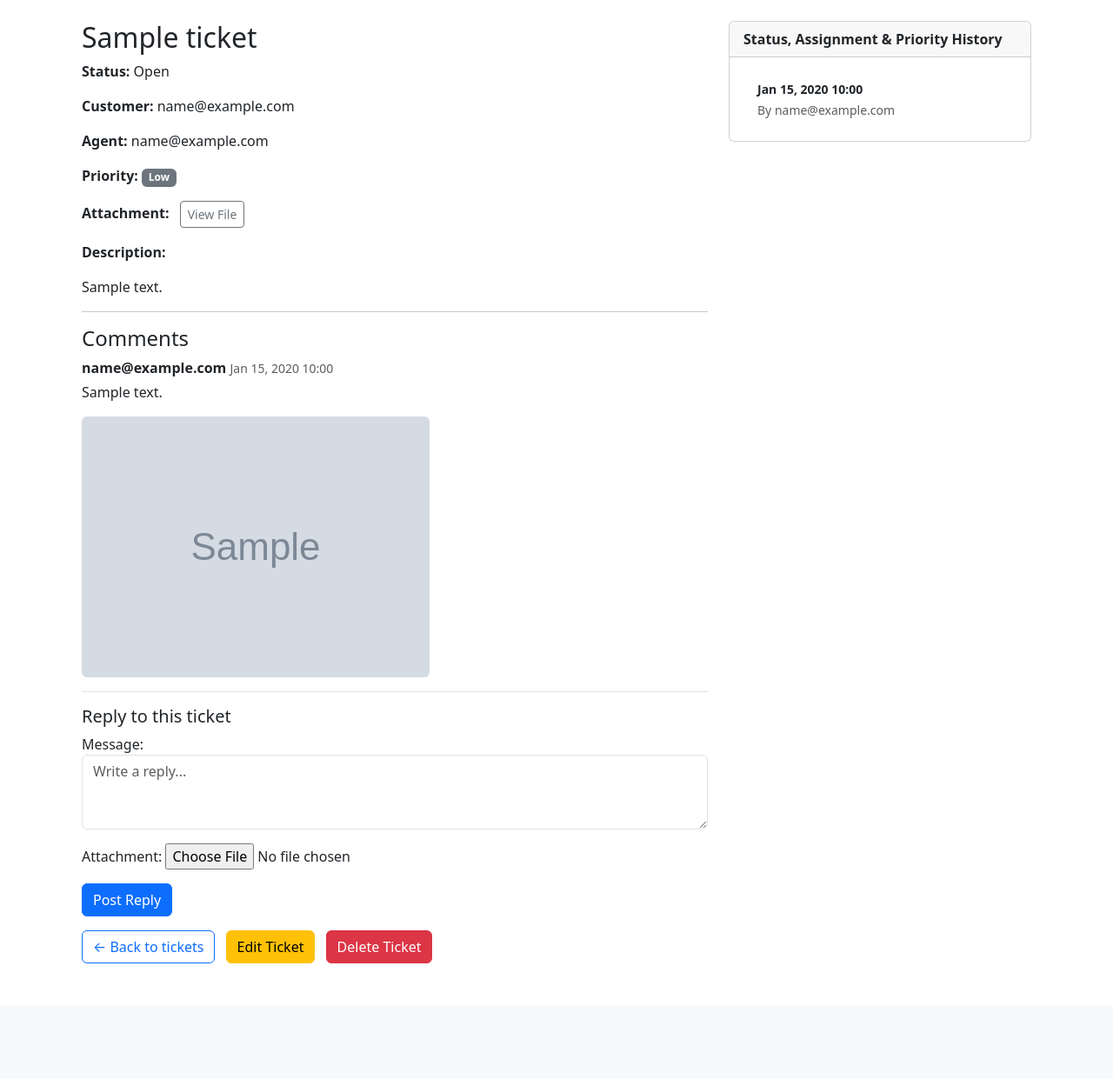
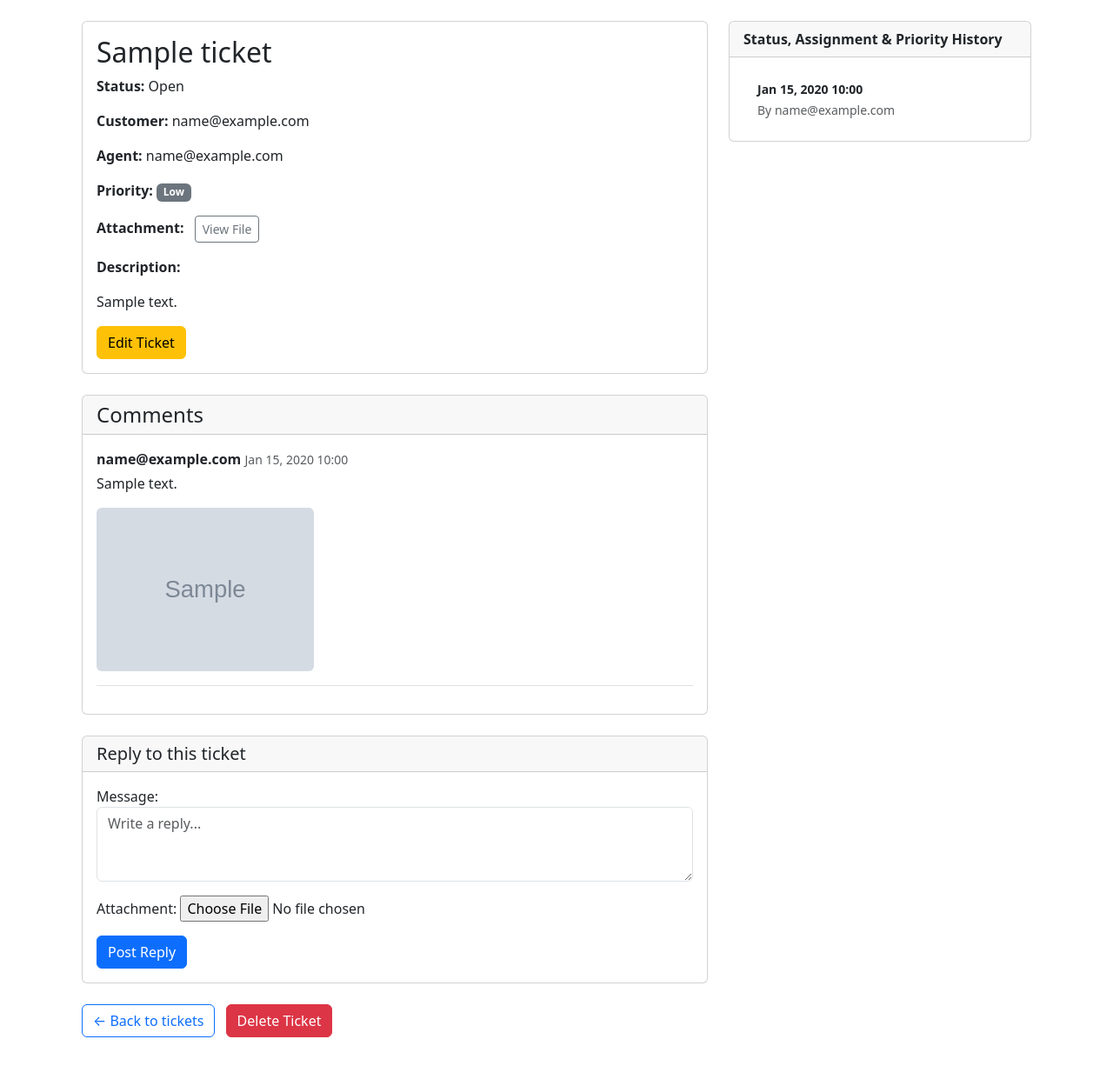
Before and after one commit to thrtn85/ticket-system, a Django app: page /tickets/1/ in a window 1280 px wide. Shown: the part 56-1297 px from the top of the page at 87% size. Before the commit the page ends 1164 px from the top, so only its background shows below. Run offline with Django 5.2, Linux system fonts and the light colour scheme; a user stored in the database is signed in; tables that the repository leaves empty hold one stand-in row (values such as "Sample post"); grey boxes marked "Sample" are stand-in pictures; data that the repository does not hold is empty; some libraries are stand-ins or nearby versions.

Commit message:
Enhancement: Refactor ticket detail layout with card-based separation
- Wrapped ticket details, comments, and reply form in separate Bootstrap cards.
- Improved visual clarity by removing <hr> and adding headers to sections.
- Maintained existing logic for attachments and comment display.
- Layout is now cleaner, easier to scan, and more maintainable.

```diff
--- a/tickets/forms.py
+++ b/tickets/forms.py
@@ -6,7 +6,7 @@ from .models import Comment, Ticket
 from users.models import CustomUser
 
 
-ALLOWED_EXTENSIONS = ['.jpg', '.jpeg', '.png', '.gif', '.pdf', '.doc', '.docx']
+ALLOWED_EXTENSIONS = ['.jpg', '.jpeg', '.png', '.gif', '.pdf', '.doc', '.docx', '.txt']
 
 def validate_file_extension(value):
     import os
--- a/tickets/templates/tickets/ticket_detail.html
+++ b/tickets/templates/tickets/ticket_detail.html
@@ -7,7 +7,11 @@
   <div class="row">
     <!-- Left: Ticket Details -->
     <div class="col-md-8">
-      <h2>{{ ticket.title }}</h2>
+
+      <!-- 🎟️ Ticket Info Card -->
+      <div class="card mb-4">
+        <div class="card-body">
+          <h2 class="card-title">{{ ticket.title }}</h2>
           <p><strong>Status:</strong> {{ ticket.get_status_display }}</p>
           <p><strong>Customer:</strong> {{ ticket.customer.email }}</p>
           <p><strong>Agent:</strong>
@@ -40,19 +44,29 @@
           <p><strong>Description:</strong></p>
           <p>{{ ticket.description }}</p>
 
-      <hr>
+          {% if user.is_authenticated and user.role == 'agent' %}
+          <a href="{% url 'tickets:ticket_update' ticket.pk %}" class="btn btn-warning me-2">Edit Ticket</a>
+        {% endif %}
+        </div>
+      </div>
 
-      <h4>Comments</h4>
+      <!-- 💬 Comments Card -->
+      <div class="card mb-4">
+        <div class="card-header"><h4 class="mb-0">Comments</h4></div>
+        <div class="card-body">
           {% for comment in comments %}
             <div class="mb-3 border-bottom pb-2">
-          <p class="mb-1"><strong>{{ comment.user.email }}</strong> <small class="text-muted">{{ comment.created_at|date:"M d, Y H:i" }}</small></p>
+              <p class="mb-1">
+                <strong>{{ comment.user.email }}</strong>
+                <small class="text-muted">{{ comment.created_at|date:"M d, Y H:i" }}</small>
+              </p>
               <p>{{ comment.message }}</p>
 
               {% if comment.attachment %}
                 {% with comment.attachment.url as file_url %}
                   {% with comment.attachment.name|lower as filename %}
                     {% if ".jpg" in filename or ".jpeg" in filename or ".png" in filename or ".gif" in filename %}
-                  <img src="{{ file_url }}" alt="Attachment" class="img-fluid rounded mb-2" style="max-width: 400px;">
+                      <img src="{{ file_url }}" alt="Attachment" class="img-fluid rounded mb-2" style="max-width: 250px;">
                     {% elif ".pdf" in filename or ".doc" in filename or ".docx" in filename %}
                       <a href="{{ file_url }}" target="_blank" rel="noopener noreferrer">
                         Download attachment ({{ filename|slice:"-20:" }})
@@ -63,33 +77,34 @@
                   {% endwith %}
                 {% endwith %}
               {% endif %}
-
             </div>
           {% empty %}
             <p class="text-muted">No replies yet.</p>
           {% endfor %}
+        </div>
+      </div>
 
-
-
-      <div class="mb-3">
-        <h5>Reply to this ticket</h5>
+      <!-- 📝 Reply Form Card -->
+      <div class="card mb-4">
+        <div class="card-header"><h5 class="mb-0">Reply to this ticket</h5></div>
+        <div class="card-body">
           <form method="post" enctype="multipart/form-data">
             {% csrf_token %}
             {{ form.as_p }}
             <button type="submit" class="btn btn-primary">Post Reply</button>
           </form>
         </div>
+      </div>
 
-      <div class="mt-3 mb-5">
+      <div class="mb-5">
         <a href="{% url 'tickets:ticket_list' %}" class="btn btn-outline-primary me-2">← Back to tickets</a>
         {% if user.is_authenticated and user.role == 'agent' %}
-          <a href="{% url 'tickets:ticket_update' ticket.pk %}" class="btn btn-warning me-2">Edit Ticket</a>
           <a href="{% url 'tickets:ticket_delete' ticket.pk %}" class="btn btn-danger">Delete Ticket</a>
         {% endif %}
       </div>
     </div>
 
-    <!-- Right: History Panel -->
+    <!-- 📜 Right: History Panel -->
     <div class="col-md-4">
       <div class="card mb-4">
         <div class="card-header">
```
Lines whose indentation alone changed are shown as unchanged.
